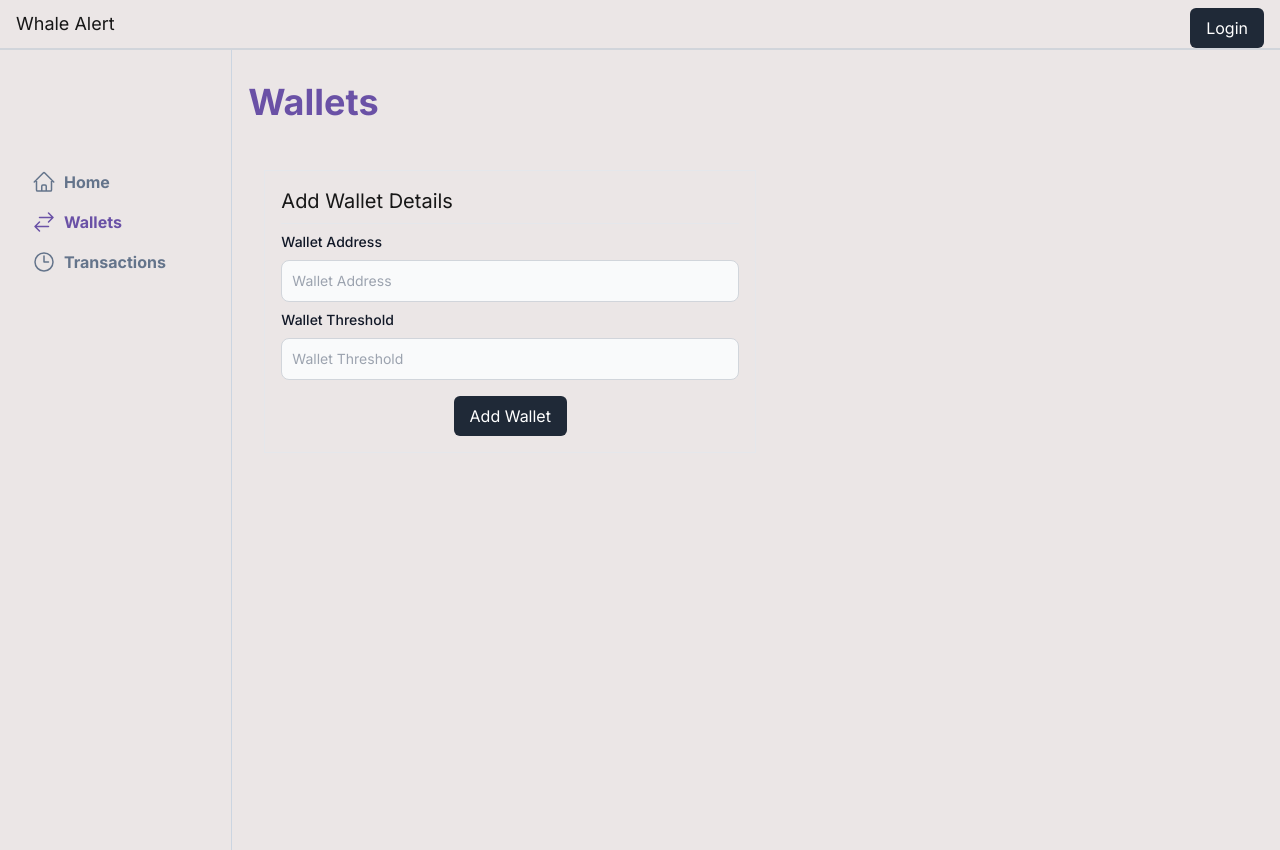
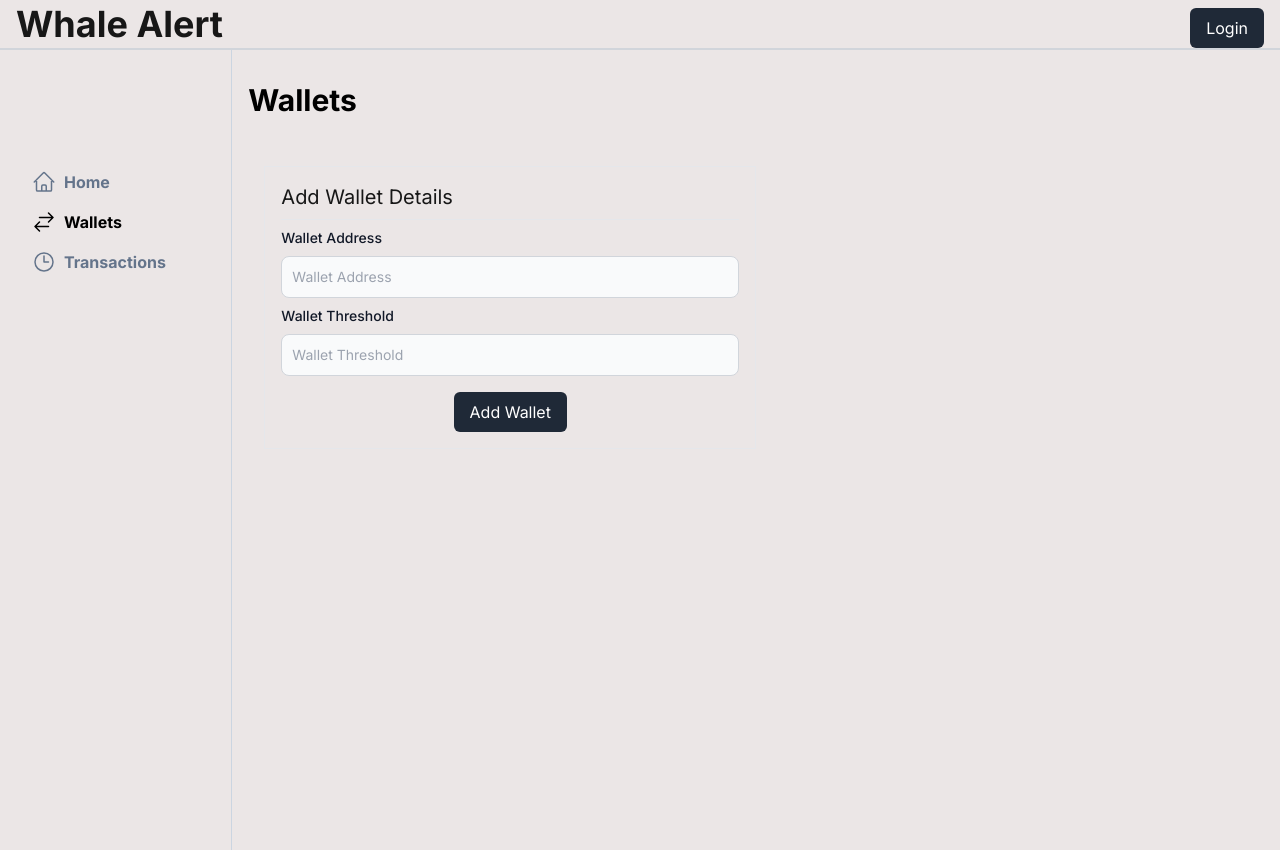
Before and after one commit to ketan27j/ketan27j-100xdevs-solana-mini-hackathon-1, a Next.js app in the folder apps/web/: page /wallets in a window 1280 px wide. Built offline with nearby package versions, Linux system fonts and the light colour scheme; no server answers.

Commit message:
minor css changes

```diff
--- a/apps/web/app/(dashboard)/wallets/page.tsx
+++ b/apps/web/app/(dashboard)/wallets/page.tsx
@@ -2,7 +2,7 @@ import { AddWallet } from "../../../components/AddWallet";
 
 export default function() {
     return <div className="w-full">
-        <div className="text-4xl text-[#6a51a6] pt-8 mb-8 font-bold">
+        <div className="text-3xl text-black pt-8 mb-8 font-bold">
             Wallets
         </div>
         <div className="grid grid-cols-1 gap-4 md:grid-cols-2 p-4">
--- a/apps/web/components/AddWallet.tsx
+++ b/apps/web/components/AddWallet.tsx
@@ -5,14 +5,14 @@ import { useState } from "react";
 import { TextInput } from "@repo/ui/textInput";
 import { addWalletInDb } from "../app/lib/actions/wallet";
 import { toast } from "react-hot-toast"
-
+//https://javascript.plainenglish.io/how-to-create-a-pagination-table-component-in-nextjs-239fe7e067df
 export const AddWallet = () => {
     const [walletAddr, setWalletAddr] = useState<string>("");
     const [walletThreshold, setWalletThreshold] = useState<number>();
     return <Card title="Add Wallet Details">
         <div className="w-full">
             <TextInput label="Wallet Address" placeholder="Wallet Address" value={walletAddr} onChange={(value) => {setWalletAddr(value)}} />
-            <TextInput label="Wallet Threshold" placeholder="Wallet Threshold" value={walletThreshold?.toString()??""} onChange={(value) => {setWalletThreshold(Number(value))}} />
+            <TextInput label="Wallet Threshold" placeholder="Wallet Threshold" value={walletThreshold?.toString()} onChange={(value) => {setWalletThreshold(Number(value))}} />
             <div className="flex justify-center pt-4">
                 <Button onClick={async () => {
                     const res = await addWalletInDb(walletAddr, walletThreshold as number)
@@ -26,7 +26,5 @@ export const AddWallet = () => {
                 }}>Add Wallet</Button>
             </div>
         </div>
-
-
-    </Card>
+        </Card>
 }
--- a/apps/web/components/SidebarItem.tsx
+++ b/apps/web/components/SidebarItem.tsx
@@ -7,13 +7,13 @@ export const SidebarItem = ({ href, title, icon }: { href: string; title: string
     const pathname = usePathname()
     const selected = pathname === href
 
-    return <div className={`flex ${selected ? "text-[#6a51a6]" : "text-slate-500"} cursor-pointer  p-2 pl-8`} onClick={() => {
+    return <div className={`flex ${selected ? "text-black" : "text-slate-500"} cursor-pointer  p-2 pl-8`} onClick={() => {
         router.push(href);
     }}>
         <div className="pr-2">
             {icon}
         </div>
-        <div className={`font-bold ${selected ? "text-[#6a51a6]" : "text-slate-500"}`}>
+        <div className={`font-bold ${selected ? "text-black" : "text-slate-500"}`}>
             {title}
         </div>
     </div>
--- a/packages/ui/src/appbar.tsx
+++ b/packages/ui/src/appbar.tsx
@@ -14,7 +14,7 @@ export const Appbar = ({
     onSignout
 }: AppbarProps) => {
     return <div className="flex justify-between border-b-2 border-b-gray-300 px-4">
-        <div className="text-lg flex flex-col justify-center">
+        <div className="text-4xl font-bold flex flex-col justify-center">
             Whale Alert
         </div>
         <div className="flex flex-col justify-center pt-2">
```
